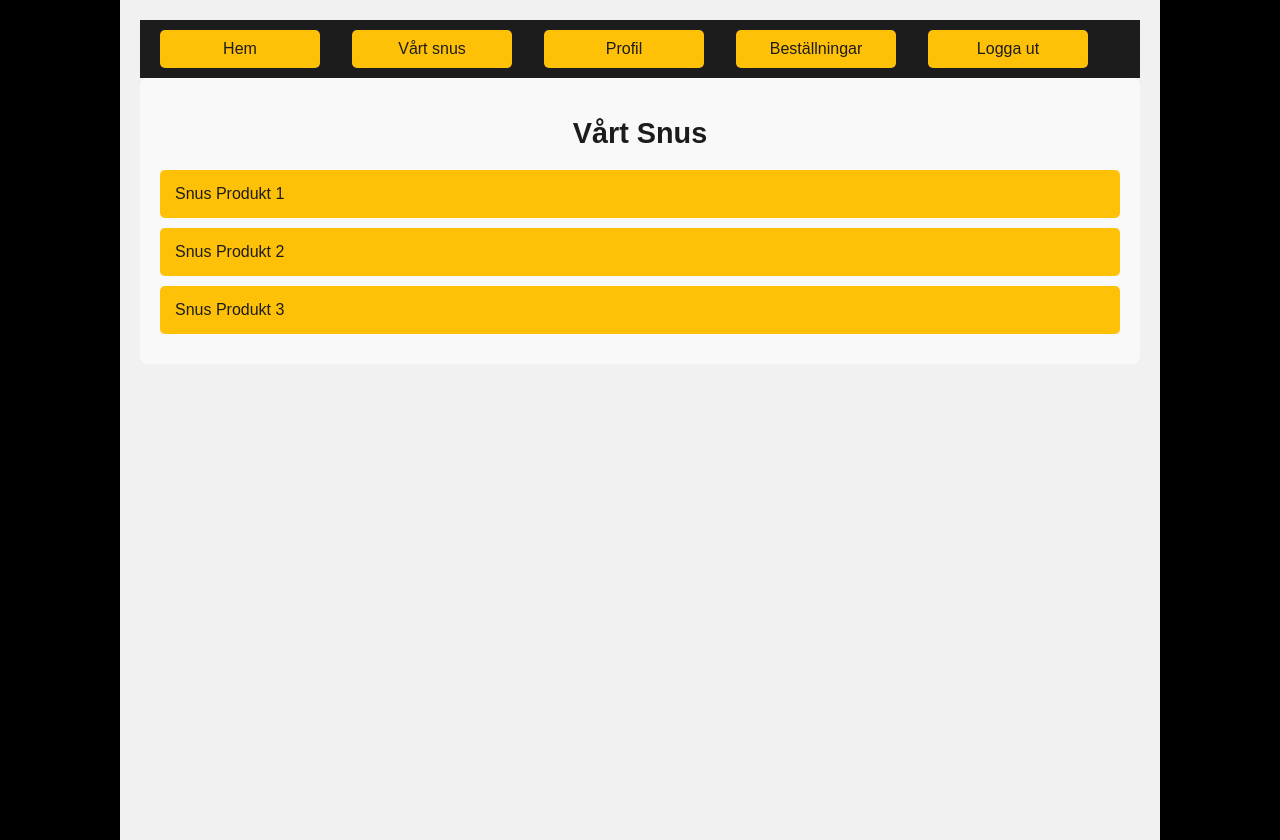
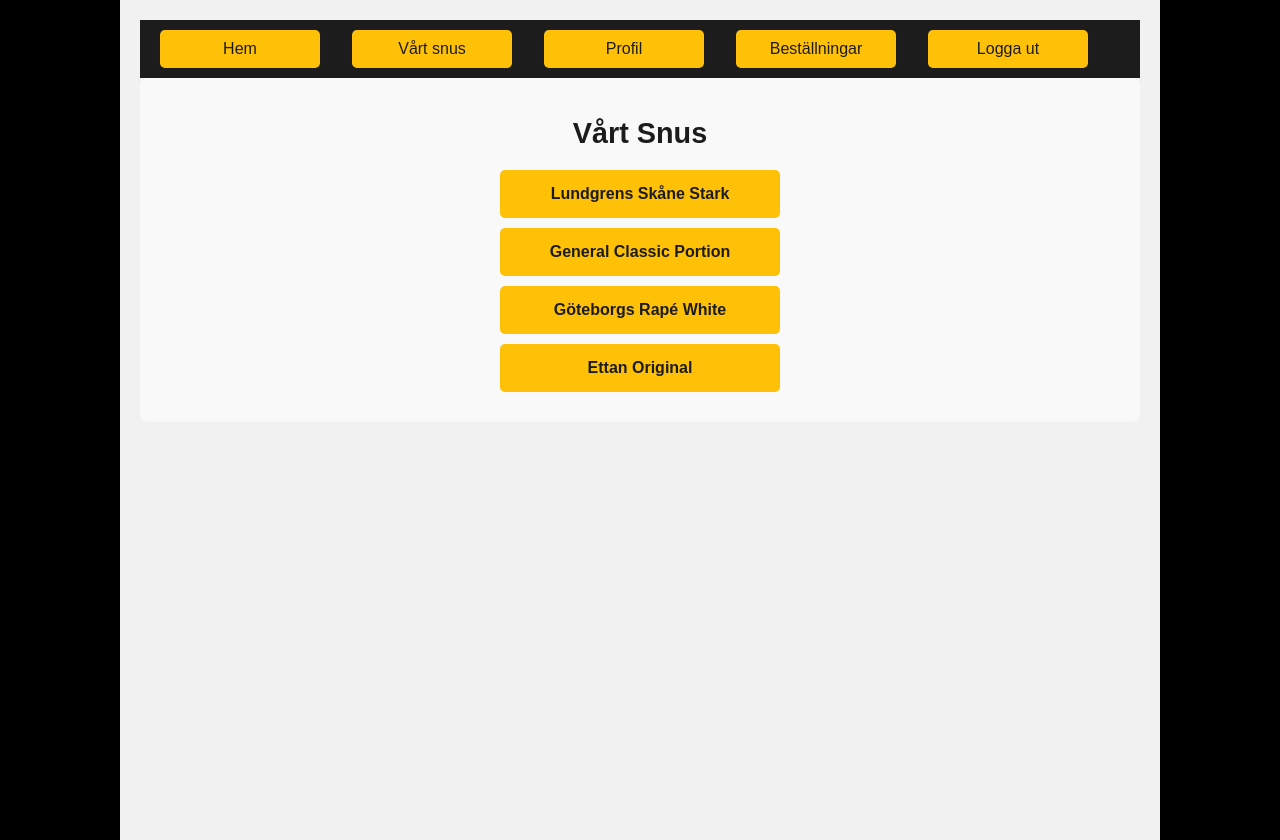
Before and after one commit to JoelKeskitalo/playprojects, a React (Vite) app in the folder snusproject/: page /portal in a window 1280 px wide. Both pictures are taken after a click on the button "Vårt snus". Built offline with nearby package versions, Linux system fonts and the light colour scheme.

Commit message:
Create local database, then map items on menupage

```diff
--- /dev/null
+++ b/snusproject/database/snusproducts.js
@@ -0,0 +1,32 @@
+const snusProducts = [
+    {
+      id: 1,
+      name: "Lundgrens Skåne Stark",
+      flavor: "Bär och granskott",
+      strength: "Stark",
+      price: 45,
+    },
+    {
+      id: 2,
+      name: "General Classic Portion",
+      flavor: "Tobak och citrus",
+      strength: "Normal",
+      price: 42,
+    },
+    {
+      id: 3,
+      name: "Göteborgs Rapé White",
+      flavor: "Tobak och enbär",
+      strength: "Vit portion",
+      price: 47,
+    },
+    {
+      id: 4,
+      name: "Ettan Original",
+      flavor: "Tobak",
+      strength: "Original",
+      price: 40,
+    },
+  ]
+
+  export default snusProducts;
--- /dev/null
+++ b/snusproject/prettierrc.json
@@ -0,0 +1,3 @@
+{
+    "semi": false
+  }
--- a/snusproject/src/components/MenuComponent/MenuComponent.css
+++ b/snusproject/src/components/MenuComponent/MenuComponent.css
@@ -4,19 +4,31 @@
   border-radius: 8px;
   display: flex;
   flex-direction: column;
+  align-items: center;
 }
 
 .menu-item {
-    padding: 15px;
+  padding: 15px 20px;
   margin-bottom: 10px;
+  width: 15rem;
   background-color: #ffc107;
   color: #1c1c1c;
+  border: none;
   border-radius: 5px;
-    transition: background-color 0.3s;
+  cursor: pointer;
+  font-size: 1rem;
+  font-weight: bold;
+  text-align: center;
+  transition: background-color 0.3s, transform 0.2s;
 }
 
 .menu-item:hover {
   background-color: #e0a800;
+  transform: scale(1.05);
+}
+
+.menu-item:active {
+  transform: scale(0.95);
 }
 
 .menu-title {
--- a/snusproject/src/components/MenuComponent/MenuComponent.jsx
+++ b/snusproject/src/components/MenuComponent/MenuComponent.jsx
@@ -1,14 +1,17 @@
-import "./MenuComponent.css"
+import "./MenuComponent.css";
+import snusProducts from "../../../database/snusproducts";
 
 const MenuComponent = () => {
   return (
     <div className="menu-container">
       <h1 className="menu-title">Vårt Snus</h1>
-      <div className="menu-item">Snus Produkt 1</div>
-      <div className="menu-item">Snus Produkt 2</div>
-      <div className="menu-item">Snus Produkt 3</div>
+      {snusProducts.map((snus, index) => (
+        <div className="menu-item" key={index}>
+          {snus.name}
+        </div>
+      ))}
     </div>
-  )
-}
+  );
+};
 
-export default MenuComponent
+export default MenuComponent;
```
Lines whose indentation alone changed are shown as unchanged.
